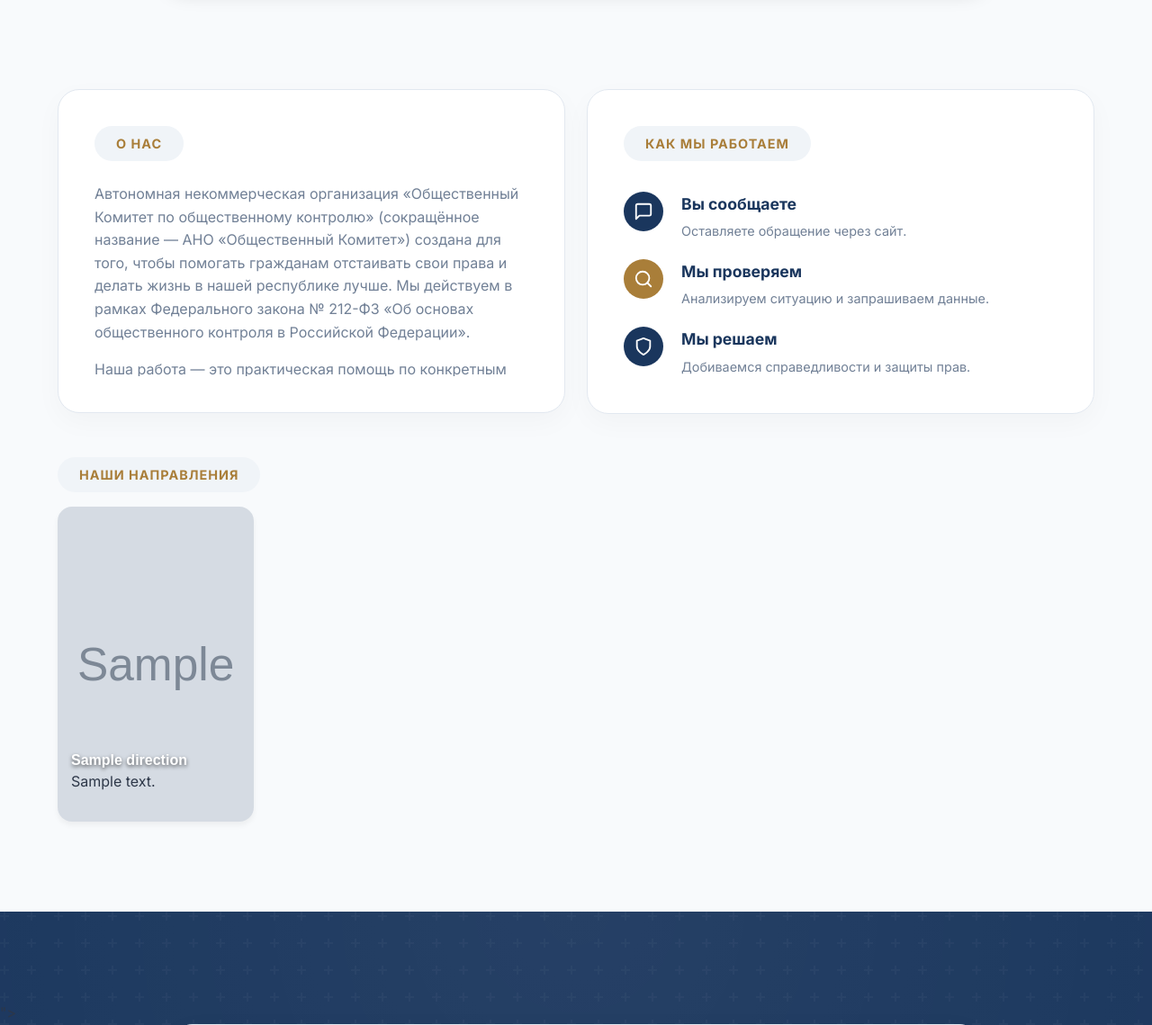
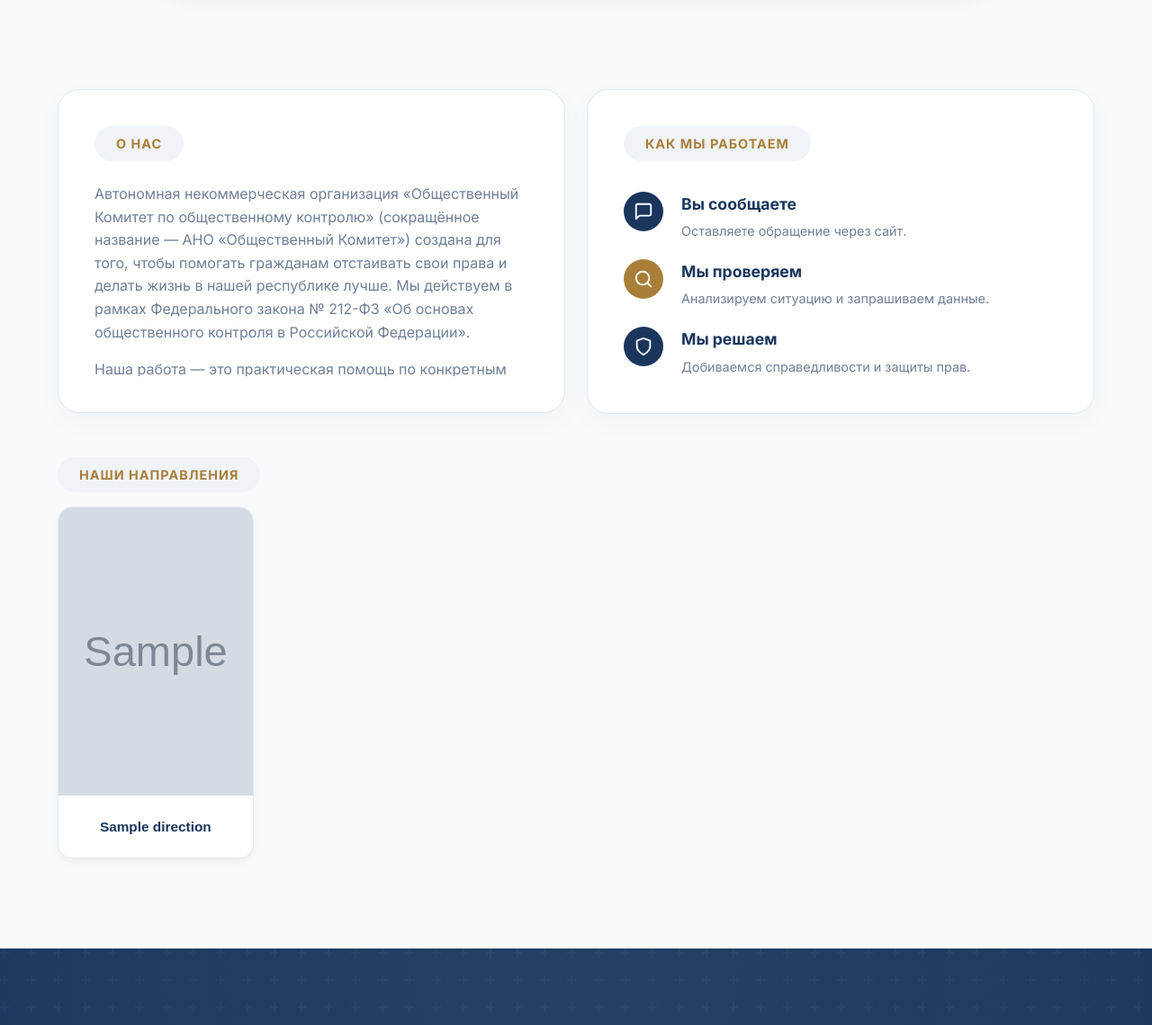
Before and after one commit to TimurKochenov01/control, a Django app: page / in a window 1280 px wide. Shown: the part 801-1940 px from the top of the page at 90% size. Run offline with Django 5.2, Linux system fonts and the light colour scheme; tables that the repository leaves empty hold one stand-in row (values such as "Sample post"); grey boxes marked "Sample" are stand-in pictures.

Commit message:
Картинки

```diff
--- a/static/css/base.css
+++ b/static/css/base.css
@@ -188,13 +188,68 @@ p { margin-bottom: 16px; }
 /* =========================================
    8. НАПРАВЛЕНИЯ
    ========================================= */
-.bento-directions-wrapper { grid-column: span 2; margin-top: 24px; }
-.bento-directions-row { display: grid; grid-template-columns: repeat(5, 1fr); gap: 16px; }
-.direction-mini-card { width: 100%; height: 350px; background: var(--primary); border-radius: 16px; transition: all 0.3s; display: flex; flex-direction: column; justify-content: flex-end; overflow: hidden; position: relative; box-shadow: 0 4px 6px rgba(0,0,0,0.05); }
-.direction-mini-card:hover { transform: translateY(-5px); box-shadow: 0 10px 20px rgba(0,0,0,0.15); }
-.direction-mini-card > div { width: 100%; padding: 15px; position: relative; z-index: 2; text-align: left; display: flex; justify-content: center; flex-direction: column; }
-.direction-mini-title { color: #ffffff; font-family: 'Montserrat', sans-serif; font-size: 1rem; font-weight: 600; line-height: 1.4; text-shadow: 0 2px 4px rgba(0, 0, 0, 0.6); margin-bottom: 0; }
+.bento-directions-wrapper {
+  grid-column: span 2;
+  margin-top: 24px;
+}
 
+.bento-directions-row {
+  display: grid;
+  grid-template-columns: repeat(5, 1fr); /* Ровно 5 одинаковых колонок */
+  gap: 16px; /* Расстояние между карточками */
+  width: 100%;
+}
+
+/* Сама карточка */
+.direction-mini-card {
+  width: 100%; /* Карточка занимает всю ширину своей колонки */
+  height: auto;
+  background: #ffffff;
+  border-radius: 16px;
+  transition: all 0.3s;
+  display: flex;
+  flex-direction: column;
+  overflow: hidden;
+  box-shadow: 0 4px 6px rgba(0,0,0,0.05);
+  border: 1px solid var(--border);
+}
+.direction-mini-card:hover {
+  transform: translateY(-5px);
+  box-shadow: 0 10px 25px rgba(0,0,0,0.1);
+}
+
+/* Блок с картинкой */
+.direction-img {
+  width: 100%;
+  height: 320px; /* Высота картинки (как на макете) */
+  background-size: cover;
+  background-position: center;
+  background-repeat: no-repeat;
+}
+
+/* Блок с текстом */
+.direction-content {
+  width: 100%; /* ШИРИНА 100% (исправлено с 75px) */
+  padding: 24px 20px; /* Отступы внутри блока с текстом */
+  display: flex;
+  align-items: center;
+  justify-content: center;
+  flex-direction: column;
+  background: #ffffff;
+  text-align: center;
+  flex-grow: 1; /* Занимает оставшееся место */
+}
+
+/* Сам заголовок */
+.direction-mini-title {
+  color: var(--primary);
+  font-family: 'Montserrat', sans-serif;
+  font-size: 0.96rem; /* Размер шрифта (как на макете) */
+  font-weight: 600;
+  line-height: 1.4;
+  margin: 0;
+  word-wrap: break-word;
+}
 /* =========================================
    9. РЕКВИЗИТЫ
    ========================================= */
--- a/templates/pages/index.html
+++ b/templates/pages/index.html
@@ -90,17 +90,17 @@
         <span class="bento-badge" style="margin-bottom: 16px; display: inline-block;">Наши направления</span>
         <div class="bento-directions-row">
   {% for d in DIRECTIONS %}
-            <!-- Заменили <a> на <div> и убрали href -->
-            <div class="direction-mini-card" style="position: relative; display: flex; flex-direction: column; justify-content: flex-end; {% if d.image %}background-image: url('{{ d.image.url }}'); background-size: cover; background-position: center;{% endif %}">
+    <div class="direction-mini-card">
+      <!-- 1. Блок с картинкой -->
+      <div class="direction-img" style="background-image: url('{{ d.image.url }}');"></div>
 
-              <!-- Контент карточки (текст) -->
-              <div style="position: relative; z-index: 2;">
+      <!-- 2. Блок с текстом -->
+      <div class="direction-content">
         <h4 class="direction-mini-title">{{ d.title }}</h4>
-                <p class="direction-mini-desc">{{ d.description|truncatechars:60 }}</p>
       </div>
     </div>
   {% empty %}
-            <p style="grid-column: span 5; text-align: center; color: var(--text-muted);">Направления пока не добавлены.</p>
+    <p style="text-align: center; color: var(--text-muted);">Направления пока не добавлены.</p>
   {% endfor %}
 </div>
       </div>
```
Lines whose indentation alone changed are shown as unchanged.
